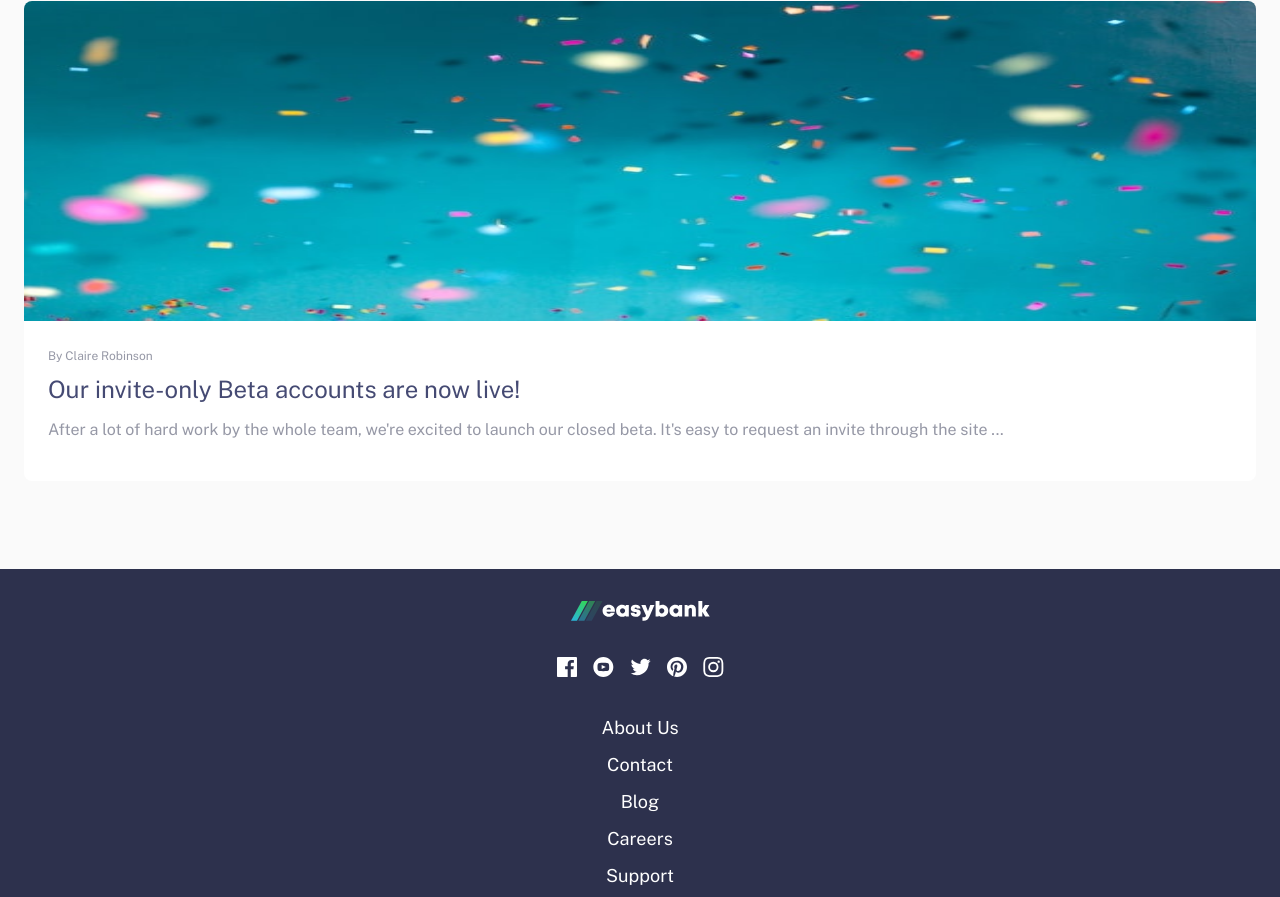
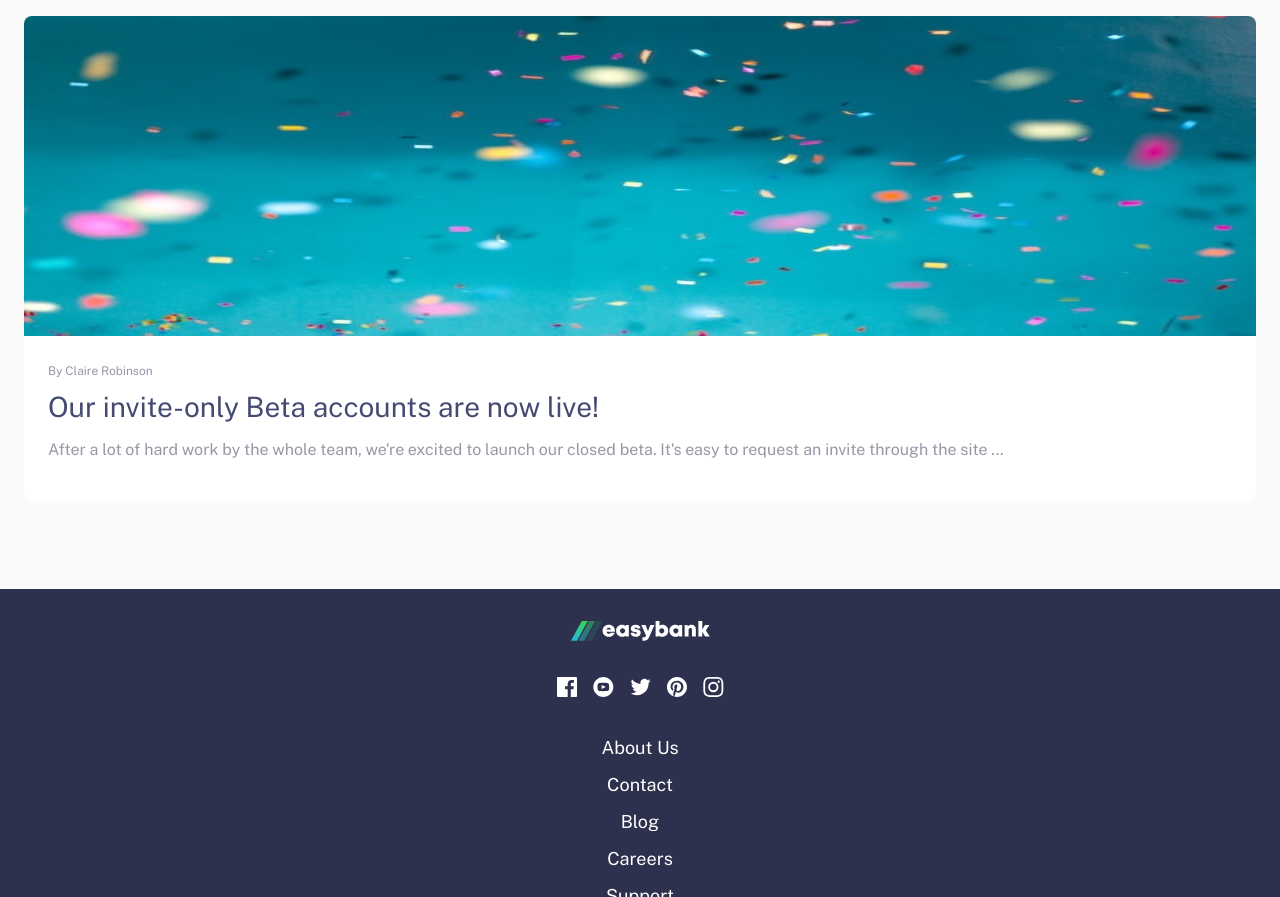
Before and after one commit to razz-21/easy-bank, a plain HTML site: page index.html in a window 1280 px wide. Shown: the part 4576-5473 px from the top of the page. Drawn offline with nearby package versions, Linux system fonts and the light colour scheme.

Commit message:
footer: social icon hover

```diff
--- a/index.html
+++ b/index.html
@@ -119,7 +119,7 @@
             </div>
             <div class="card-body">
               <div class="article-author text-color-secondary">By Claire Robinson</div>
-              <h2 class="text-color-primary">Receive money in any currency with no fees</h2>
+              <a href="#" class="text-color-primary article-title">Receive money in any currency with no fees</a>
               <p class="text-color-secondary">
                 The world is getting smaller and we're becoming more mobile. So why should you be forced to only receive money in single ...
               </p>
@@ -133,7 +133,7 @@
             </div>
             <div class="card-body">
               <div class="article-author text-color-secondary">By Wilson Hutton</div>
-              <h2 class="text-color-primary">Treat yourself without worryinh about money</h2>
+              <a href="#" class="text-color-primary article-title">Treat yourself without worryinh about money</a>
               <p class="text-color-secondary">
                 Our simple budgeting feature allows you to separate out your spending and set realistic limits each month. That means you ...
               </p>
@@ -147,7 +147,7 @@
             </div>
             <div class="card-body">
               <div class="article-author text-color-secondary">By Wilson Hutton</div>
-              <h2 class="text-color-primary">Take your Easybank card wherever you go</h2>
+              <a href="#" class="text-color-primary article-title">Take your Easybank card wherever you go</a>
               <p class="text-color-secondary">
                 We want you to enjoy your travels. This is why we don't charge any fees on puchases while you're abroad. We'll even show you ...
               </p>
@@ -161,7 +161,7 @@
             </div>
             <div class="card-body">
               <div class="article-author text-color-secondary">By Claire Robinson</div>
-              <h2 class="text-color-primary">Our invite-only Beta accounts are now live!</h2>
+              <a href="#" class="text-color-primary article-title">Our invite-only Beta accounts are now live!</a>
               <p class="text-color-secondary">
                 After a lot of hard work by the whole team, we're excited to launch our closed beta. It's easy to request an invite through the site ...
               </p>
@@ -176,11 +176,11 @@
       <div class="footer-head">
         <div class="footer-logo"><img src="./images/logo-white-text.svg" alt="logo-icon"></div>
         <div class="footer-social-icons">
-          <img src="./images/icon-facebook.svg" alt="facebook">
-          <img src="./images/icon-youtube.svg" alt="youtube">
-          <img src="./images/icon-twitter.svg" alt="twitter">
-          <img src="./images/icon-pinterest.svg" alt="pinterest">
-          <img src="./images/icon-instagram.svg" alt="instagram">
+          <svg xmlns="http://www.w3.org/2000/svg" width="20" height="20"><path fill="#FFF" d="M18.896 0H1.104C.494 0 0 .494 0 1.104v17.793C0 19.506.494 20 1.104 20h9.58v-7.745H8.076V9.237h2.606V7.01c0-2.583 1.578-3.99 3.883-3.99 1.104 0 2.052.082 2.329.119v2.7h-1.598c-1.254 0-1.496.597-1.496 1.47v1.928h2.989l-.39 3.018h-2.6V20h5.098c.608 0 1.102-.494 1.102-1.104V1.104C20 .494 19.506 0 18.896 0z"/></svg>
+          <svg xmlns="http://www.w3.org/2000/svg" width="21" height="20"><path fill="#FFF" d="M10.333 0c-5.522 0-10 4.478-10 10 0 5.523 4.478 10 10 10 5.523 0 10-4.477 10-10 0-5.522-4.477-10-10-10zm3.701 14.077c-1.752.12-5.653.12-7.402 0C4.735 13.947 4.514 13.018 4.5 10c.014-3.024.237-3.947 2.132-4.077 1.749-.12 5.651-.12 7.402 0 1.898.13 2.118 1.059 2.133 4.077-.015 3.024-.238 3.947-2.133 4.077zM8.667 8.048l4.097 1.949-4.097 1.955V8.048z"/></svg>
+          <svg xmlns="http://www.w3.org/2000/svg" width="21" height="18"><path fill="#FFF" d="M20.667 2.797a8.192 8.192 0 01-2.357.646 4.11 4.11 0 001.804-2.27 8.22 8.22 0 01-2.606.996A4.096 4.096 0 0014.513.873c-2.649 0-4.595 2.472-3.997 5.038a11.648 11.648 0 01-8.457-4.287 4.109 4.109 0 001.27 5.478A4.086 4.086 0 011.47 6.59c-.045 1.901 1.317 3.68 3.29 4.075a4.113 4.113 0 01-1.853.07 4.106 4.106 0 003.834 2.85 8.25 8.25 0 01-6.075 1.7 11.616 11.616 0 006.29 1.843c7.618 0 11.922-6.434 11.662-12.205a8.354 8.354 0 002.048-2.124z"/></svg>
+          <svg xmlns="http://www.w3.org/2000/svg" width="20" height="20"><path fill="#FFF" d="M10 0C4.478 0 0 4.477 0 10c0 4.237 2.636 7.855 6.356 9.312-.088-.791-.167-2.005.035-2.868.182-.78 1.172-4.97 1.172-4.97s-.299-.6-.299-1.486c0-1.39.806-2.428 1.81-2.428.852 0 1.264.64 1.264 1.408 0 .858-.545 2.14-.828 3.33-.236.995.5 1.807 1.48 1.807 1.778 0 3.144-1.874 3.144-4.58 0-2.393-1.72-4.068-4.177-4.068-2.845 0-4.515 2.135-4.515 4.34 0 .859.331 1.781.745 2.281a.3.3 0 01.069.288l-.278 1.133c-.044.183-.145.223-.335.134-1.249-.581-2.03-2.407-2.03-3.874 0-3.154 2.292-6.052 6.608-6.052 3.469 0 6.165 2.473 6.165 5.776 0 3.447-2.173 6.22-5.19 6.22-1.013 0-1.965-.525-2.291-1.148l-.623 2.378c-.226.869-.835 1.958-1.244 2.621.937.29 1.931.446 2.962.446 5.522 0 10-4.477 10-10S15.522 0 10 0z"/></svg>
+          <svg xmlns="http://www.w3.org/2000/svg" width="21" height="20"><path fill="#FFF" d="M10.333 1.802c2.67 0 2.987.01 4.042.059 2.71.123 3.976 1.409 4.1 4.099.048 1.054.057 1.37.057 4.04 0 2.672-.01 2.988-.058 4.042-.124 2.687-1.386 3.975-4.099 4.099-1.055.048-1.37.058-4.042.058-2.67 0-2.986-.01-4.04-.058-2.717-.124-3.976-1.416-4.1-4.1-.048-1.054-.058-1.37-.058-4.041 0-2.67.01-2.986.058-4.04.124-2.69 1.387-3.977 4.1-4.1 1.054-.048 1.37-.058 4.04-.058zm0-1.802C7.618 0 7.278.012 6.211.06 2.579.227.56 2.242.394 5.877.345 6.944.334 7.284.334 10s.011 3.057.06 4.123c.166 3.632 2.181 5.65 5.816 5.817 1.068.048 1.408.06 4.123.06 2.716 0 3.057-.012 4.124-.06 3.628-.167 5.651-2.182 5.816-5.817.049-1.066.06-1.407.06-4.123s-.011-3.056-.06-4.122C20.11 2.249 18.093.228 14.458.06 13.39.01 13.049 0 10.333 0zm0 4.865a5.135 5.135 0 100 10.27 5.135 5.135 0 000-10.27zm0 8.468a3.333 3.333 0 110-6.666 3.333 3.333 0 010 6.666zm5.339-9.87a1.2 1.2 0 10-.001 2.4 1.2 1.2 0 000-2.4z"/></svg>
         </div>
       </div>
       <div class="footer-navigation">
--- a/styles/styles.css
+++ b/styles/styles.css
@@ -36,6 +36,9 @@ body {
 }
 .btn-primary {
     background-image: linear-gradient(to right, var(--lime-green), var(--bright-cyan));
+}
+.btn-primary:hover {
+    background-image: linear-gradient(to right, hsl(136, 65%, 51%), var(--bright-cyan));
 }
 
 /* Card */
@@ -183,6 +186,14 @@ body {
     font-size: 12px;
     margin-bottom: 0.75rem;
 }
+a.article-title {
+    font-size: 1.75rem;
+    text-decoration: none;
+    cursor: pointer;
+}
+a.article-title:hover {
+    color: var(--lime-green);
+}
 
 /* Footer */
 .footer {
@@ -209,8 +220,12 @@ body {
     justify-content: center;
     align-items: center;
 }
-.footer-social-icons img {
+.footer-social-icons svg {
+    cursor: pointer;
     margin: 0 0.5rem;
+}
+.footer-social-icons svg path:hover {
+    fill: var(--lime-green);
 }
 .footer-navigation {
     grid-column: span 12;
```
